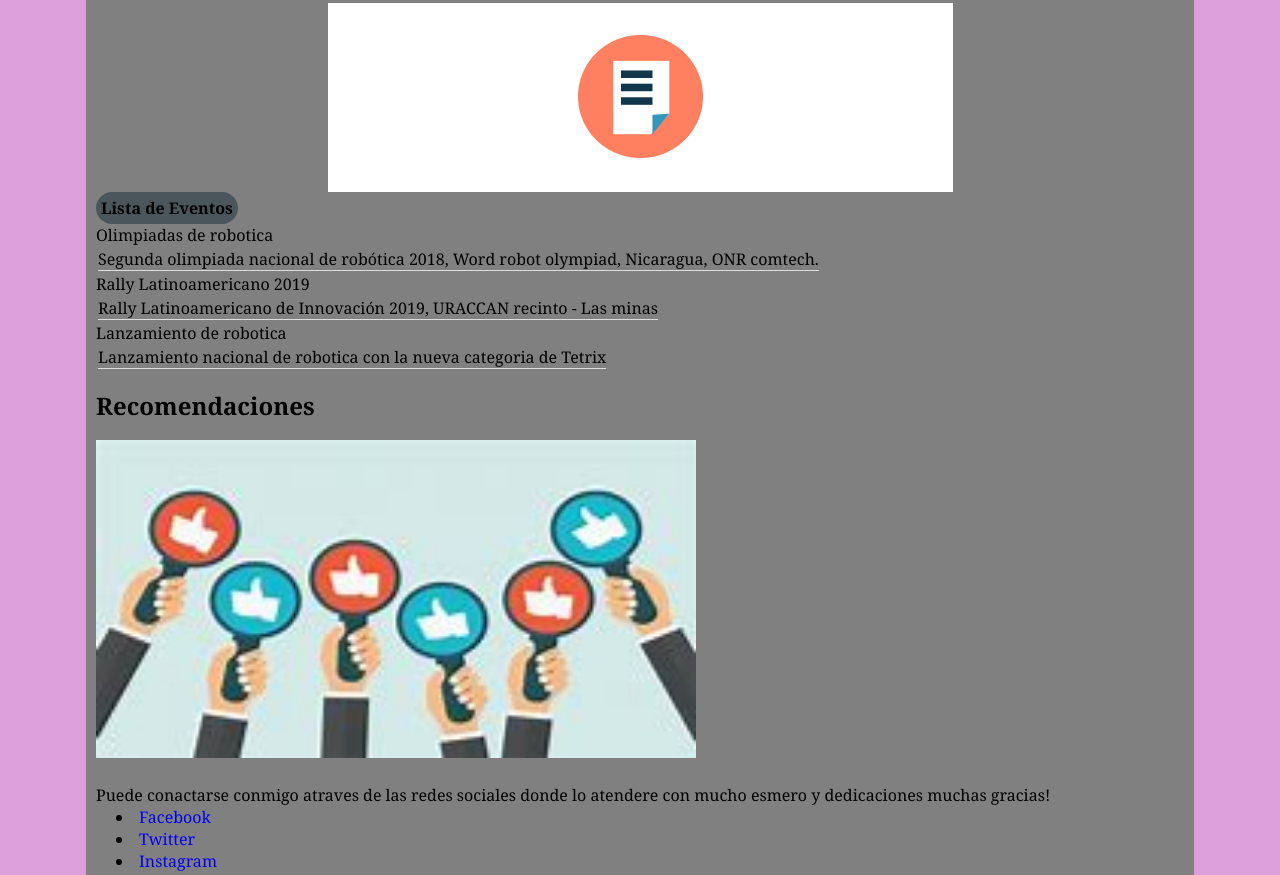
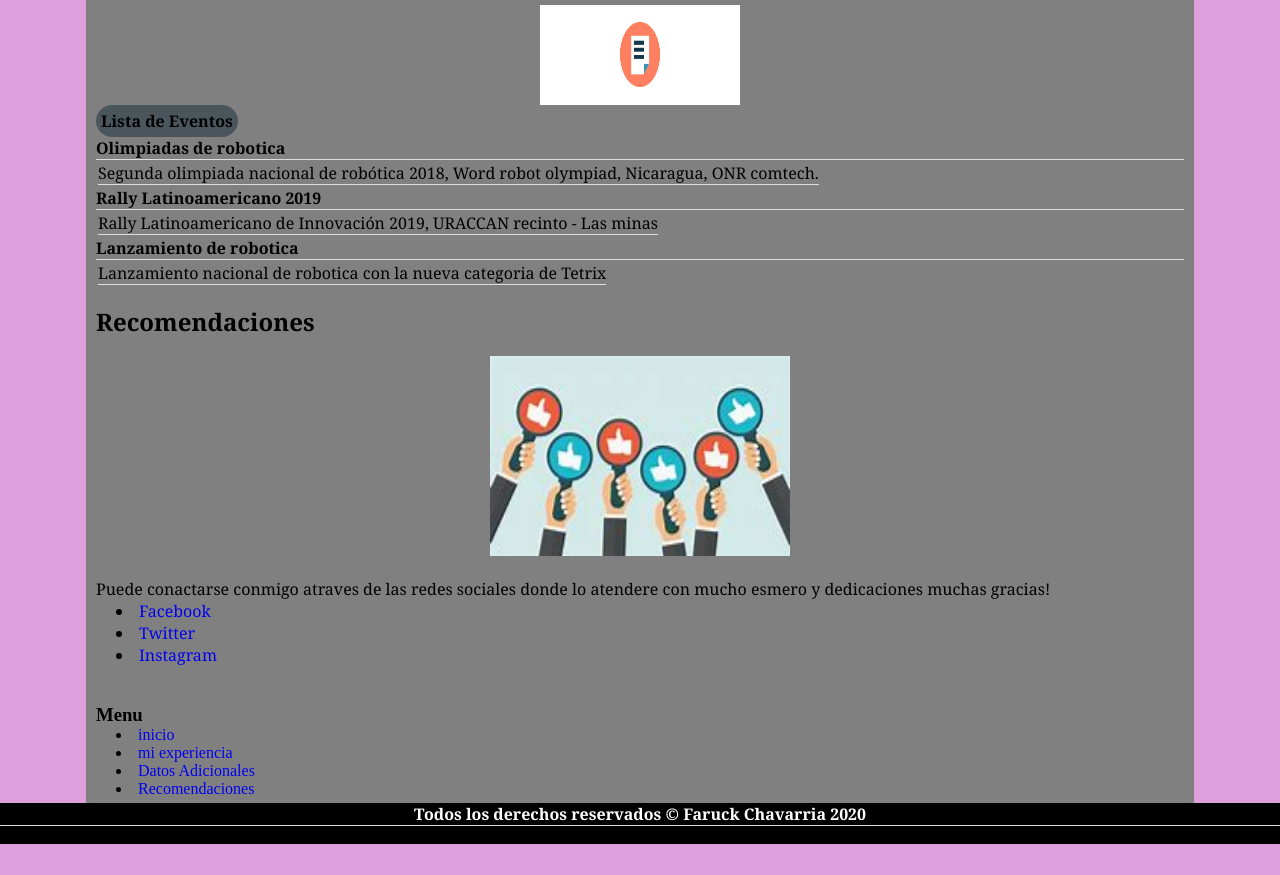
Before and after one commit to faruckchavarria/Portafolio, a plain HTML site: page index.html in a window 1280 px wide. Shown: the part 1231-2106 px from the top of the page. After the commit the page ends 2075 px from the top, so only its background shows below. Drawn offline with Linux system fonts and the light colour scheme.

Commit message:
se retoca el CSS para finalizar

```diff
--- a/css/styles.css
+++ b/css/styles.css
@@ -95,3 +95,14 @@ th, td {
 {
     background-color: plum;
 }
+#recomendacion
+{
+    display: block;
+    margin: auto;
+}
+p
+{
+
+    font-weight: bold;
+    border-bottom: 1px solid #ddd;
+}
--- a/index.html
+++ b/index.html
@@ -53,7 +53,7 @@
                 <section>
                     <h2 id="H3">Datos Adicionales</h2>
                     <br>
-                    <img id="Datos_Adicionales" src="img\datosdeinteres_publicaciones.png">
+                    <img id="Datos_Adicionales" src="img\datosdeinteres_publicaciones.png" width="200" height="100">
                     <fieldset style="border: 0px;">
                         <legend> Lista de Eventos</legend>
                         <table>
@@ -80,7 +80,7 @@
                 <section>
                     <h2 id="H4"> Recomendaciones</h2>
                     <br>
-                    <img src="img\OIP.jpg" width="600">
+                    <img id="recomendacion" src="img\OIP.jpg" width="300" height="200">
                     <fieldset style="border: 0px;">
                         <br>
                     Puede conactarse conmigo atraves de las redes sociales donde lo atendere con mucho esmero y dedicaciones muchas gracias!
@@ -94,6 +94,7 @@
                         <nav id="nav"></nav>
                         <div id="navegador"></div>
                         <ul id="navegador ul"></ul>
+                        <h3>Menu</h3>
                         <li id="navegador li"><a href="#">inicio</a></li>
                         <li id="navegador li"><a href="#H2">mi experiencia</a></li>
                         <li id="navegador li"><a href="#H3">Datos Adicionales</a></li>
```
